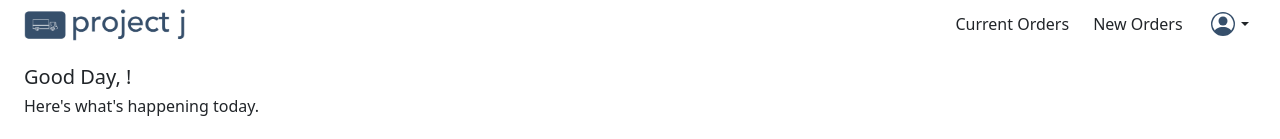
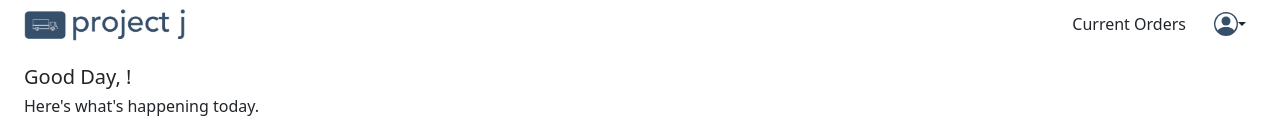
Before and after one commit to azheem-rahman/geco-capstone-frontend, a React (Create React App) app: page /np-home in a window 1280 px wide. Shown: the top 139 px of the page. Built offline with nearby package versions, Linux system fonts and the light colour scheme; no server answers.

Commit message:
hide new orders link on NPNavbar

```diff
--- a/src/components/NavBar/NPNavBar.js
+++ b/src/components/NavBar/NPNavBar.js
@@ -68,11 +68,11 @@
             </div>
 
             {/* Orders assigned to NP by admin but not accepted yet */}
-            <div className="col-auto">
+            {/* <div className="col-auto">
               <Nav.Link as={Link} to="/new-orders">
                 New Orders
               </Nav.Link>
-            </div>
+            </div> */}
 
             <div className="col-1">
               {/* User Profile -- onClick opens small modal -- Profile, Log Out */}
```
